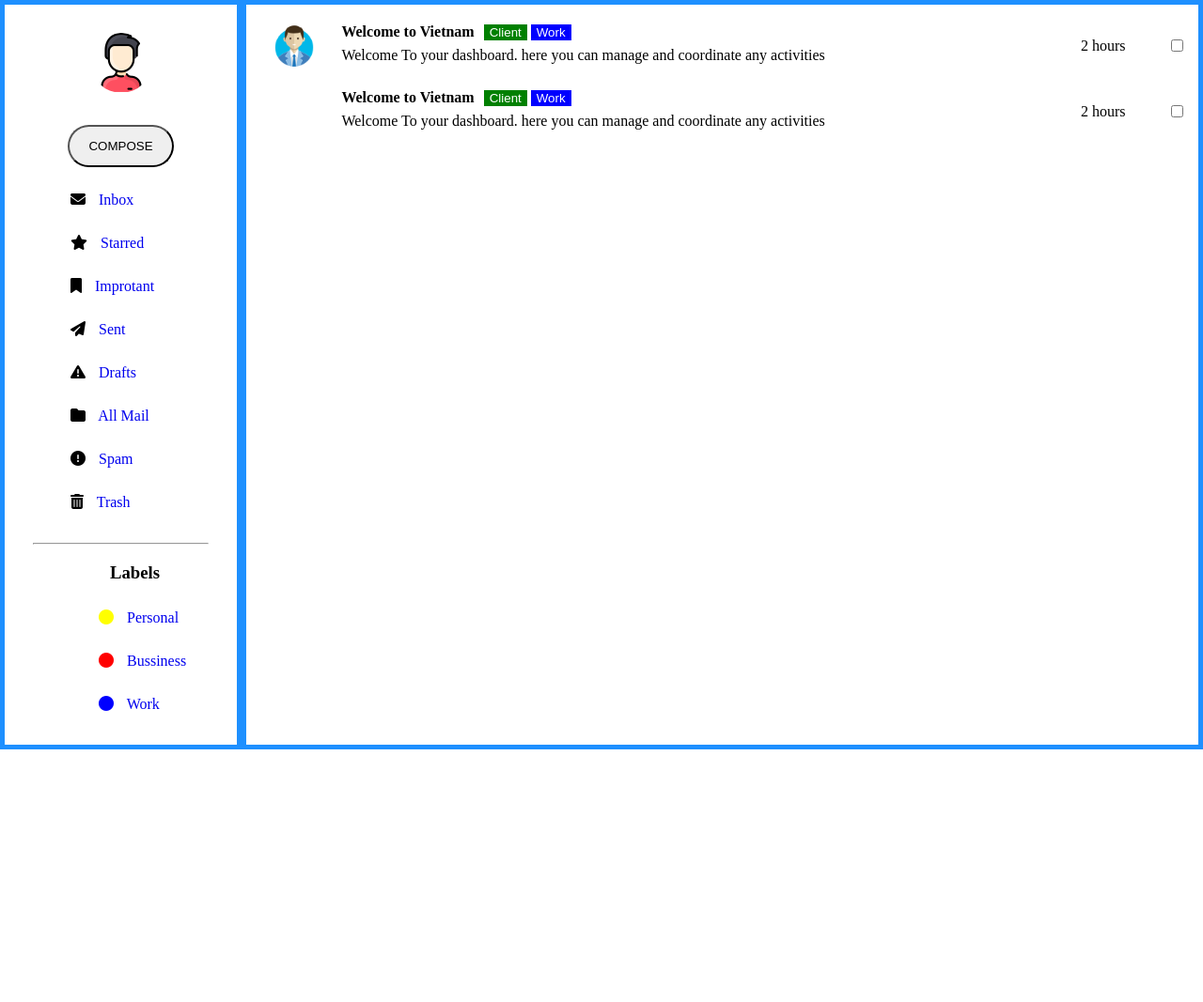
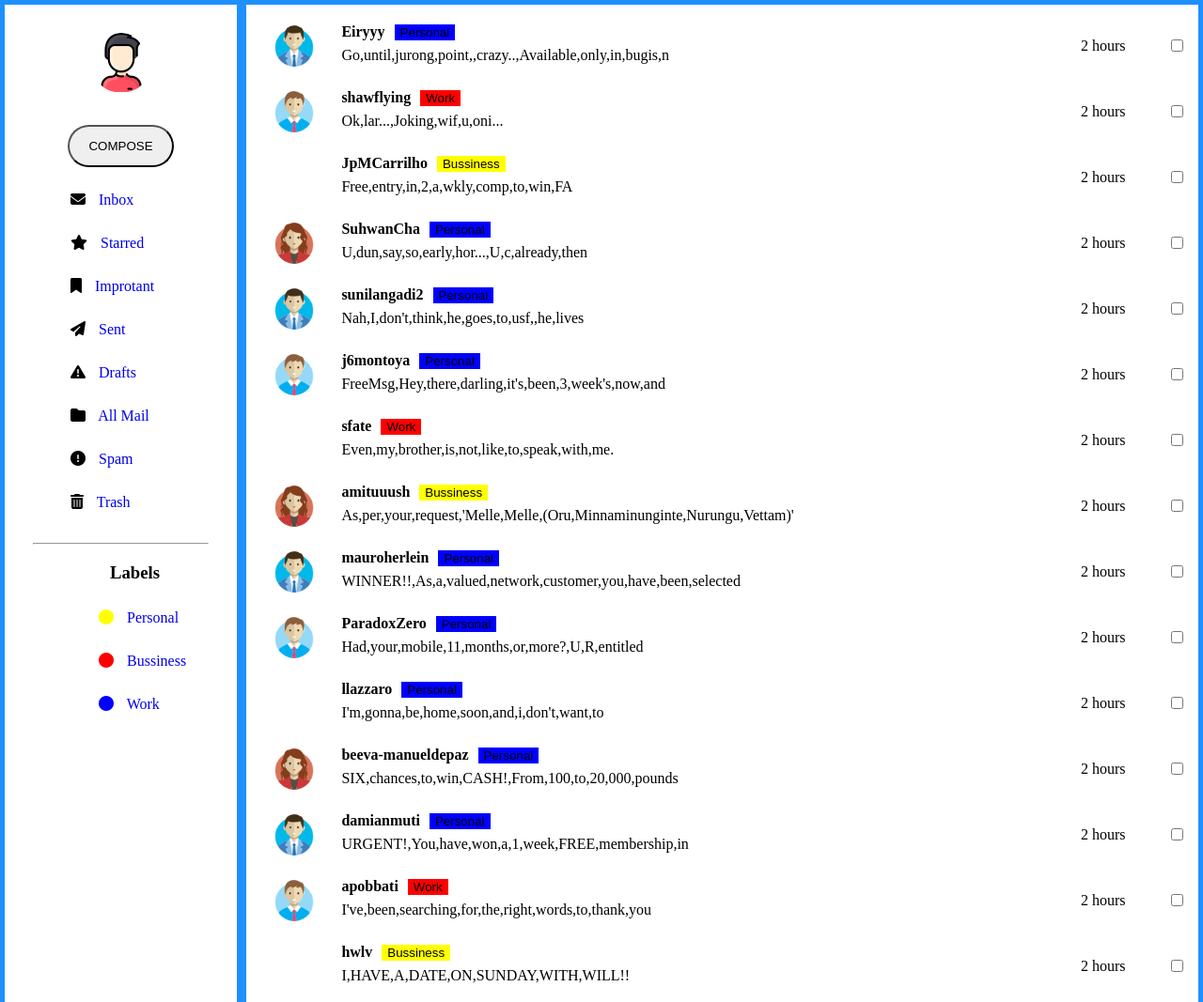
Before and after one commit to huydinh8246/project_mindx, a plain HTML site: page mail_box/index.html in a window 1280 px wide. Shown: the top 1067 px of the page at 94% size. Before the commit the page ends 800 px from the top, so only its background shows below. Drawn offline with Linux system fonts and the light colour scheme.

Commit message:
update list

```diff
--- a/mail_box/index.html
+++ b/mail_box/index.html
@@ -96,7 +96,7 @@
         </div>
 
         <!-- main -->
-        <div style=" flex-grow: 7" class="main">
+        <div style=" flex-grow: 7" class="main" id="main">
             <div style="margin: 20px 0;">
                 <div class="w10"><img src="images/avr_1.png" alt="" style="width: 48px; border-radius: 50%;"></div>
                 <div class="flex w75">
@@ -229,7 +229,7 @@
             }
 
             //mail form
-            let user = [{
+            let userLst = [{
                     "v1": "ham",
                     "name": "Eiryyy",
                     "message": "Go until jurong point, crazy.. Available only in bugis n great world la e buffet... Cine there got amore wat...",
@@ -411,6 +411,8 @@
                 },
             ]
 
+            var userHtml = []
+
             function createMail(name, message, label) {
                 this.name = name;
                 this.message = message;
@@ -436,7 +438,7 @@
             }
             // mail form
             const itemList = (data) => {
-                return `<div class="item" style="border: 1px solid black">
+                return `
                 <div style="margin: 20px 0;">
                 <div class="w10"><img src="${data.avatar}" alt="" style="width: 48px; border-radius: 50%;"></div>
                 <div class="flex w75">
@@ -446,14 +448,14 @@
                         </div>
                         <div>
                             <form class="ml10 fl">
-                                    <button style="background-color: ${data.labelColor}; border: none; color: white;" type="button"
+                                <button style="background-color: ${data.labelColor}; border: none; color: black;" type="button"
                                     onclick="">${data.label}</button>
                             </form>
                         </div>
                     </div>
                     <div>
                         <p class="mt0" style="text-align: left;">
-                                ${data.message}</p>
+                            ${subString(data.message.split(' '),0,10)}</p>
                     </div>
                 </div>
                 <div class="w10" style="padding: 15px 0px;">2 hours</div>
@@ -462,16 +464,28 @@
                         <input type="checkbox">
                     </label>
                 </div>
-                </div>
             </div>`
             }
 
-            const renderItem = () => {
-                user.map((data) => {
-                    console.log(data)
-                })
+            const renderItem = (res) => {
+                let html = res.map(data => {
+                    let dataUser = itemList(data)
+                    console.log(dataUser)
+                    userHtml.push(dataUser)
+                    return dataUser
+                }).join('')
+
+                document
+                    .querySelector('#main')
+                    .insertAdjacentHTML('afterbegin', html)
+
             }
 
+            const subString = (array,first,last) => {
+                return array.slice(first, last)
+            }
+
+            renderItem(userLst)
         </script>
 </body>
 
```
Lines whose indentation alone changed are shown as unchanged.
